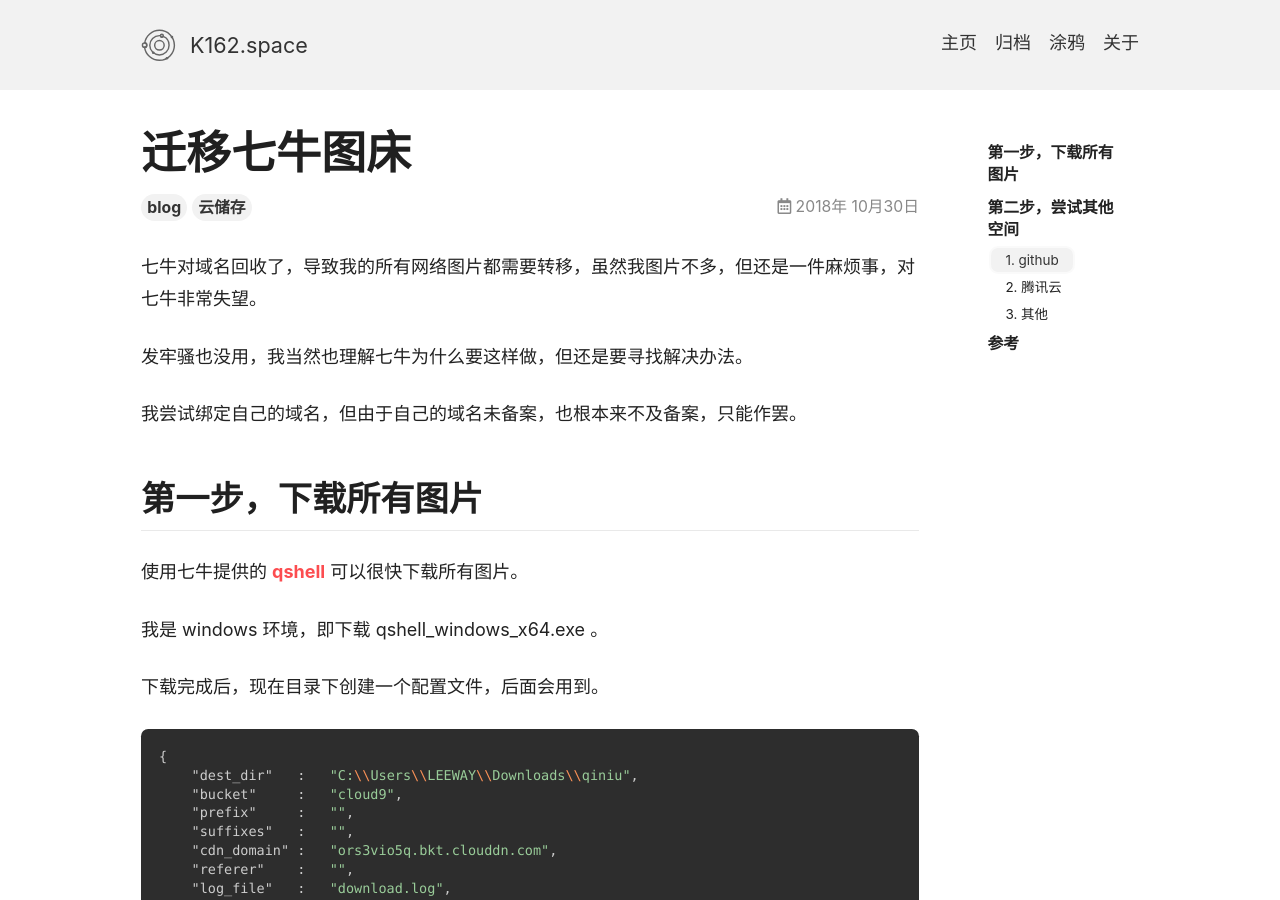
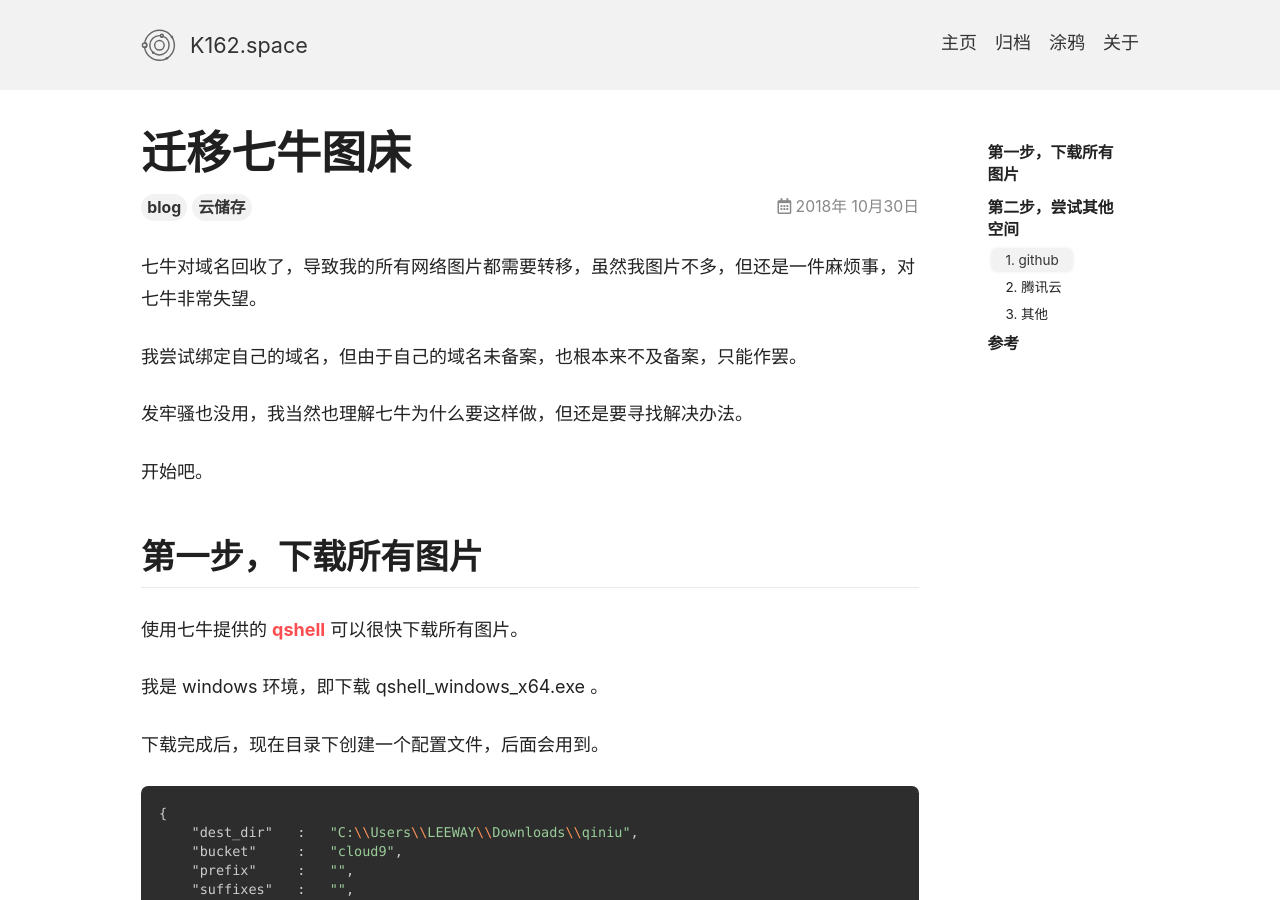
Before and after one commit to iamleeway/k162.github.io, a Jekyll site: the page built from _posts/2018-10-30-qiuniu-imgs-to-github.md, in a window 1280 px wide and 900 px high. Built offline with Jekyll 4.4.1, drawn with Linux system fonts in a browser that asks for light colours; nearby versions of some CDN libraries; comment, search, counter and statistics services are not loaded.

Commit message:
update post

```diff
--- a/_posts/2018-10-30-qiuniu-imgs-to-github.md
+++ b/_posts/2018-10-30-qiuniu-imgs-to-github.md
@@ -7,9 +7,13 @@ date: 2018-10-30 00:08:00 +08:00
 
 七牛对域名回收了，导致我的所有网络图片都需要转移，虽然我图片不多，但还是一件麻烦事，对七牛非常失望。
 
+我尝试绑定自己的域名，但由于自己的域名未备案，也根本来不及备案，只能作罢。
+
 发牢骚也没用，我当然也理解七牛为什么要这样做，但还是要寻找解决办法。
 
-我尝试绑定自己的域名，但由于自己的域名未备案，也根本来不及备案，只能作罢。
+开始吧。
+
+<!--more-->
 
 ## 第一步，下载所有图片
 
```
